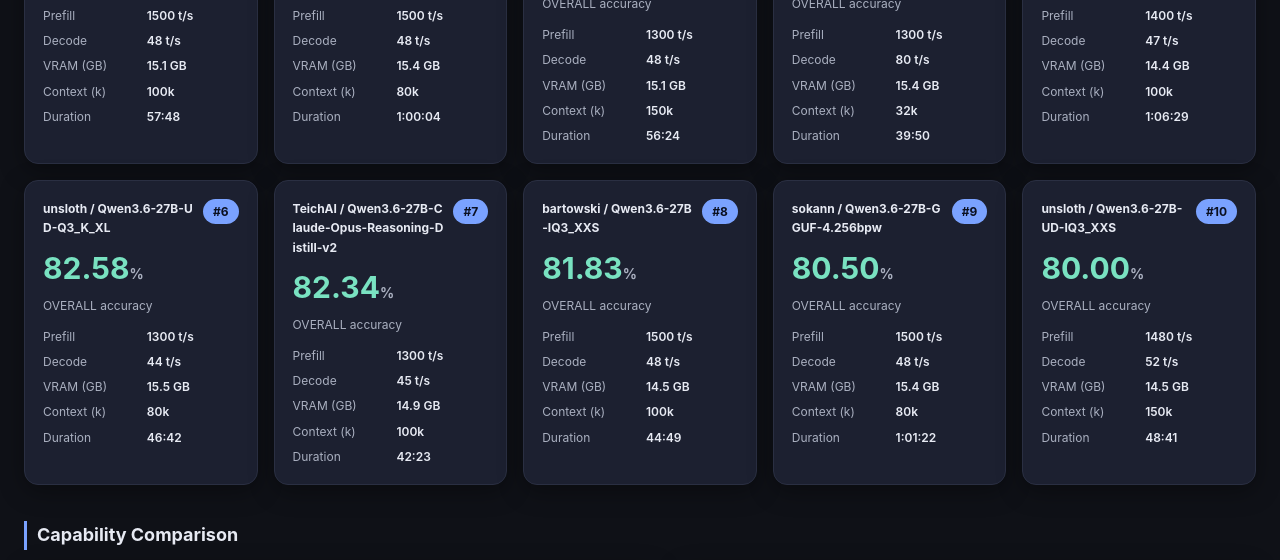
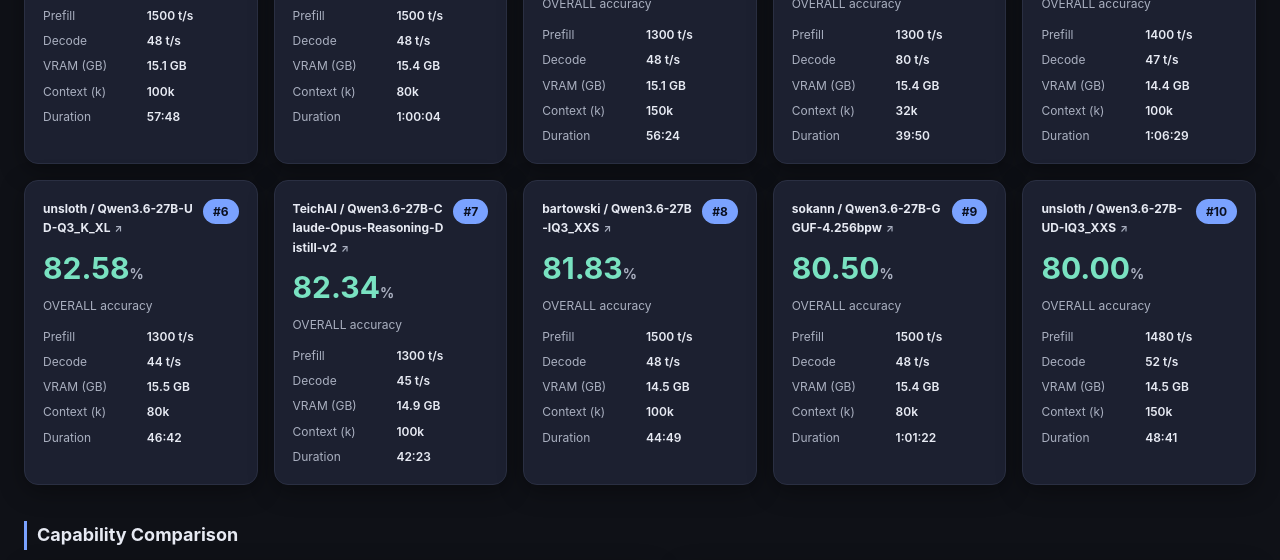
Before and after one commit to YanTianlong-01/YanTianlong-01.github.io, a plain HTML site: page llm_benchmark/index.html in a window 1280 px wide. Shown: the part 540-1100 px from the top of the page. Drawn offline with nearby package versions, Linux system fonts and the light colour scheme.

Commit message:
新增：模型卡片点击后，跳转对应的hf链接

```diff
--- a/llm_benchmark/index.html
+++ b/llm_benchmark/index.html
@@ -268,6 +268,16 @@
     box-shadow: var(--shadow);
     position: relative;
     overflow: hidden;
+    transition: border-color 0.2s, box-shadow 0.2s;
+  }
+
+  .card.clickable {
+    cursor: pointer;
+  }
+
+  .card.clickable:hover {
+    border-color: var(--accent);
+    box-shadow: 0 6px 32px rgba(122,162,255,0.15);
   }
 
   .card .rank-badge {
@@ -826,6 +836,12 @@
     const card = document.createElement("div");
     card.className = "card";
 
+    // Add click handler if hf_link exists
+    if (m.hf_link) {
+      card.classList.add("clickable");
+      card.addEventListener("click", () => window.open(m.hf_link, "_blank"));
+    }
+
     let rankClass = "";
     if (idx === 0) rankClass = "gold";
     else if (idx === 1) rankClass = "silver";
@@ -837,9 +853,11 @@
     const nonLive = (pm !== null && js !== null) ? ((pm + js) / 2).toFixed(4) : null;
     const live = getScore(m, 'live_parallel_multiple');
 
+    const linkIcon = m.hf_link ? '<span style="font-size:10px;color:var(--text-soft);margin-left:4px;">\u2197</span>' : '';
+
     card.innerHTML = `
       <div class="card-header">
-        <h3>${m.model}</h3>
+        <h3>${m.model}${linkIcon}</h3>
         <div class="rank-badge ${rankClass}">#${idx + 1}</div>
       </div>
       <div class="score">${(m.overall * 100).toFixed(2)}<span style="font-size:14px;color:var(--text-soft)">%</span></div>
--- a/llm_benchmark/models_metadata.js
+++ b/llm_benchmark/models_metadata.js
@@ -9,6 +9,7 @@
     "vram": 15.1,
     "ctx": 150,
     "time": "56:24",
+    "hf_link": "https://huggingface.co/ManniX-ITA/Qwen3.6-27B-Omnimerge-v4-GGUF",
     "scores": {
       "parallel_multiple": 0.92,
       "javascript": 0.72,
@@ -27,6 +28,7 @@
     "vram": 15.5,
     "ctx": 80,
     "time": "46:42",
+    "hf_link": "https://huggingface.co/unsloth/Qwen3.6-27B-GGUF",
     "scores": {
       "parallel_multiple": 0.94,
       "javascript": 0.74,
@@ -45,6 +47,7 @@
     "vram": 15.1,
     "ctx": 100,
     "time": "57:48",
+    "hf_link": "https://huggingface.co/ggufbench/Qwen3.6-27B-4bpw-16GB-VRAM",
     "scores": {
       "parallel_multiple": 0.92,
       "javascript": 0.74,
@@ -64,6 +67,7 @@
     "vram": 15.4,
     "ctx": 80,
     "time": "1:00:04",
+    "hf_link": "https://huggingface.co/Ununnilium/Qwen3.6-27B-IQ4_XS-pure-GGUF",
     "scores": {
       "parallel_multiple": 0.92,
       "javascript": 0.74,
@@ -83,6 +87,7 @@
     "vram": 14.4,
     "ctx": 100,
     "time": "1:06:29",
+    "hf_link": "https://huggingface.co/DavidAU/Qwen3.6-27B-NEO-CODE-Di-IMatrix-MAX-GGUF",
     "scores": {
       "parallel_multiple": 0.92,
       "javascript": 0.74,
@@ -101,6 +106,7 @@
     "vram": 14.9,
     "ctx": 100,
     "time": "26:59",
+    "hf_link": "https://huggingface.co/rico03/Qwen3.6-27B-Claude-Opus-Reasoning-Distilled-GGUF",
     "scores": {
       "parallel_multiple": 0.82,
       "javascript": 0.74,
@@ -119,6 +125,7 @@
     "vram": 14.9,
     "ctx": 100,
     "time": "42:23",
+    "hf_link": "https://huggingface.co/TeichAI/Qwen3.6-27B-Claude-Opus-Reasoning-Distill-v2-GGUF",
     "scores": {
       "parallel_multiple": 0.92,
       "javascript": 0.74,
@@ -137,6 +144,7 @@
     "vram": 14.5,
     "ctx": 150,
     "time": "48:41",
+    "hf_link": "https://huggingface.co/unsloth/Qwen3.6-27B-GGUF",
     "scores": {
       "parallel_multiple": 0.96,
       "javascript": 0.76,
@@ -155,6 +163,7 @@
     "vram": 15.3,
     "ctx": 80,
     "time": "51:01",
+    "hf_link": "https://huggingface.co/zlaabsi/Qwen3.6-27B-OTQ-GGUF",
     "scores": {
       "parallel_multiple": 0.88,
       "javascript": 0.74,
@@ -173,6 +182,7 @@
     "vram": 15.4,
     "ctx": 80,
     "time": "1:01:22",
+    "hf_link": "https://huggingface.co/sokann/Qwen3.6-27B-GGUF-4.256bpw",
     "scores": {
       "parallel_multiple": 0.94,
       "javascript": 0.70,
@@ -191,6 +201,7 @@
     "vram": null,
     "ctx": 1000,
     "time": "11:52",
+    "hf_link": "https://platform.deepseek.com/",
     "scores": {
       "parallel_multiple": 0.86,
       "javascript": 0.6,
@@ -209,6 +220,7 @@
     "vram": 15.4,
     "ctx": 32,
     "time": "39:50",
+    "hf_link": "https://huggingface.co/ggufbench/Qwen3.6-27B-4bpw-16GB-VRAM",
     "scores": {
       "parallel_multiple": 0.94,
       "javascript": 0.72,
@@ -228,6 +240,7 @@
     "vram": 14.5,
     "ctx": 100,
     "time": "44:49",
+    "hf_link": "https://huggingface.co/bartowski/Qwen_Qwen3.6-27B-GGUF",
     "scores": {
       "parallel_multiple": 0.96,
       "javascript": 0.74,
```
